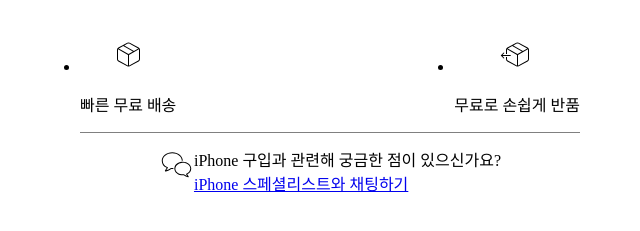
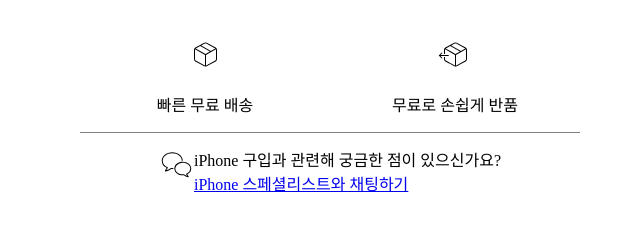
Before and after one commit to freshhoe/iPhone-13-Clone, a plain HTML site: page index_image.html in a window 1280 px wide. Shown: the part 29-260 px from the top of the page, without its empty margins (60-700 px from the left). Drawn offline with nearby package versions, Linux system fonts and the light colour scheme; files that its build step writes are made by us from their sources.

Commit message:
feat: Change class name in scss file
to match tag name of index_image.html

```diff
--- a/scss/image.scss
+++ b/scss/image.scss
@@ -15,8 +15,8 @@
     margin: 0;
   }
 
-  &-1,
-  &-2 {
+  &-item1,
+  &-item2 {
     list-style: none;
     flex-basis: 50%;
   }
```
